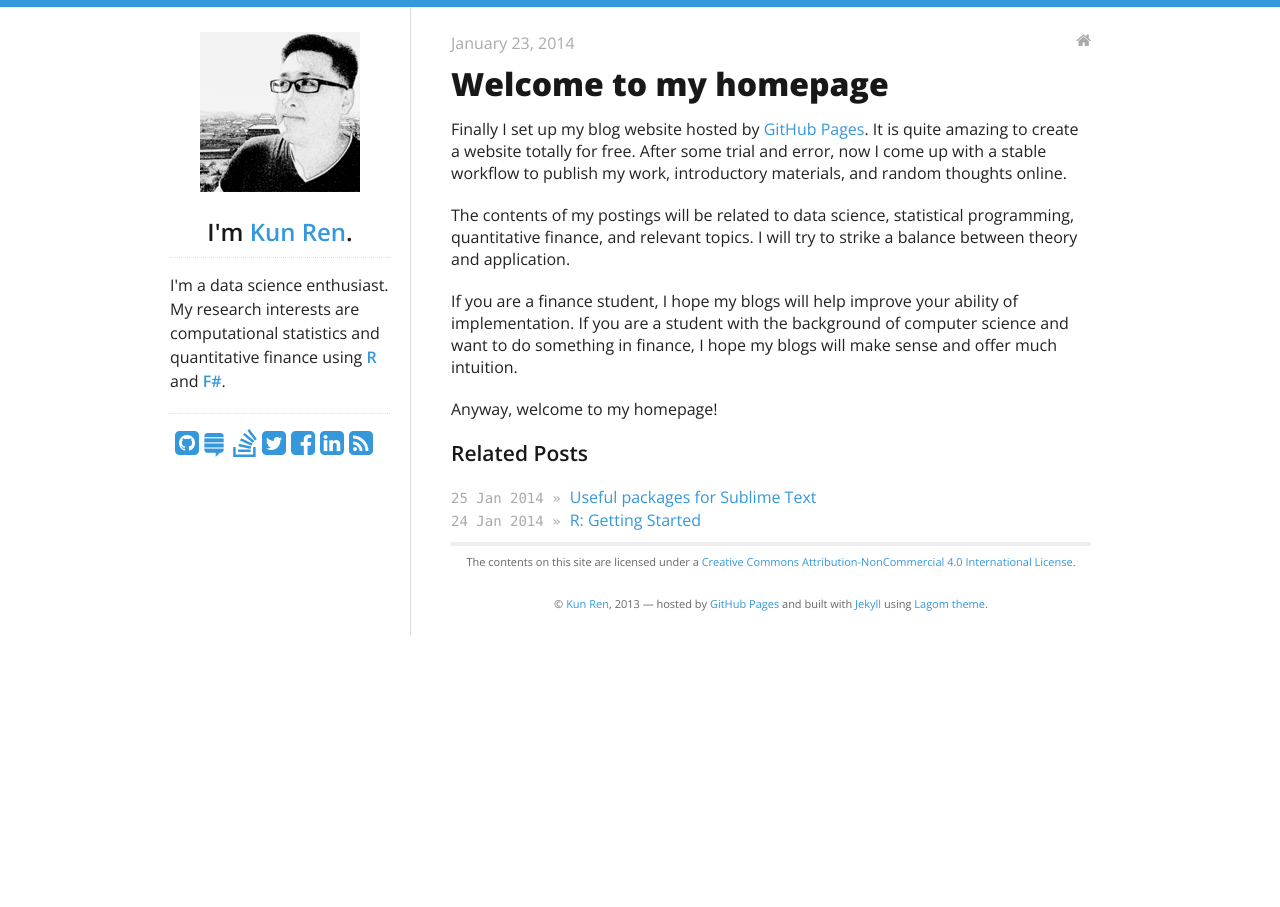
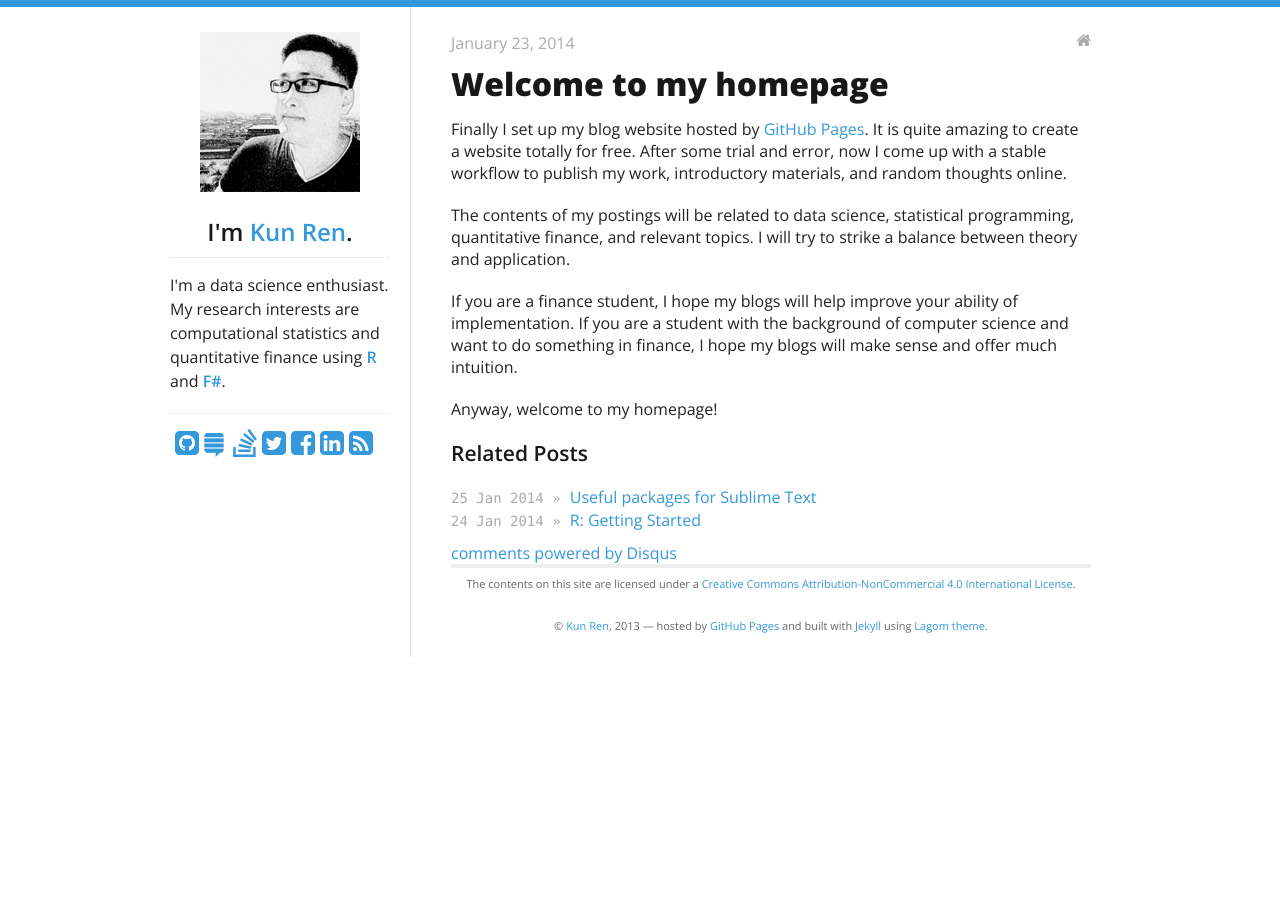
Before and after one commit to harryprince/renkun-ken.github.io, a Jekyll site: the page built from _posts/2014-01-23-welcome-to-my-homepage.md, in a window 1280 px wide. Built offline with Jekyll 4.4.1, drawn with Linux system fonts in a browser that asks for light colours; nearby versions of some CDN libraries; comment, search, counter and statistics services are not loaded.

Commit message:
add disqus support

```diff
--- a/_config.yml
+++ b/_config.yml
@@ -36,3 +36,6 @@
 
   # MathJax support
   mathjax: true
+
+  # Disqus support
+  disqus: renkun-ken
--- /dev/null
+++ b/_includes/disqus.html
@@ -0,0 +1,13 @@
+{% if site.theme.disqus %}
+<div id="disqus_thread"></div>
+<script type="text/javascript">
+    var disqus_shortname = '{{ site.theme.disqus }}';
+    (function() {
+        var dsq = document.createElement('script'); dsq.type = 'text/javascript'; dsq.async = true;
+        dsq.src = '//' + disqus_shortname + '.disqus.com/embed.js';
+        (document.getElementsByTagName('head')[0] || document.getElementsByTagName('body')[0]).appendChild(dsq);
+    })();
+</script>
+<noscript>Please enable JavaScript to view the <a href="http://disqus.com/?ref_noscript">comments powered by Disqus.</a></noscript>
+<a href="http://disqus.com" class="dsq-brlink">comments powered by <span class="logo-disqus">Disqus</span></a>
+{% endif %}
--- a/_layouts/post.html
+++ b/_layouts/post.html
@@ -25,3 +25,5 @@
     {% endfor %}
   </ul>
 </div>
+
+{% include disqus.html %}
```
